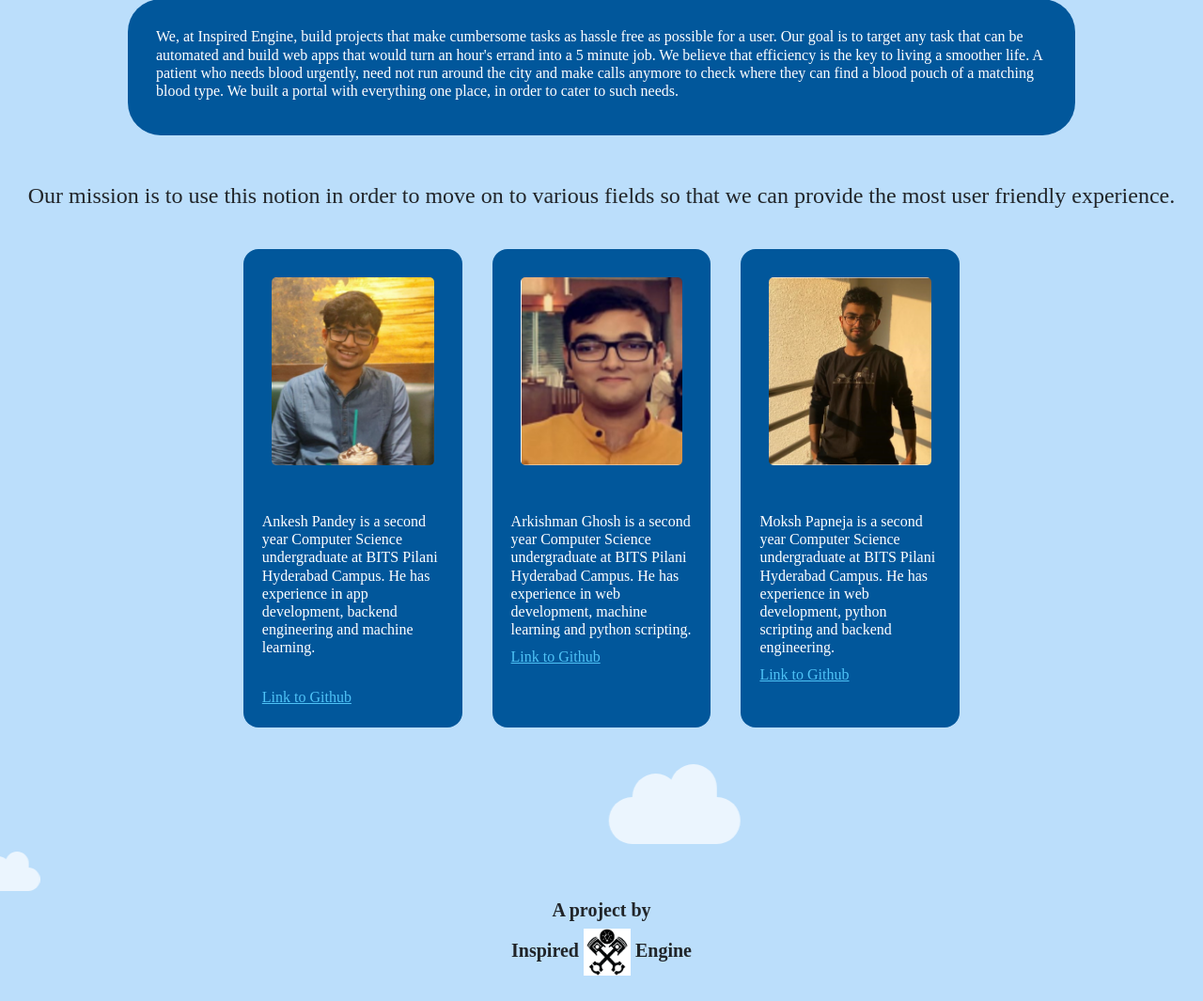
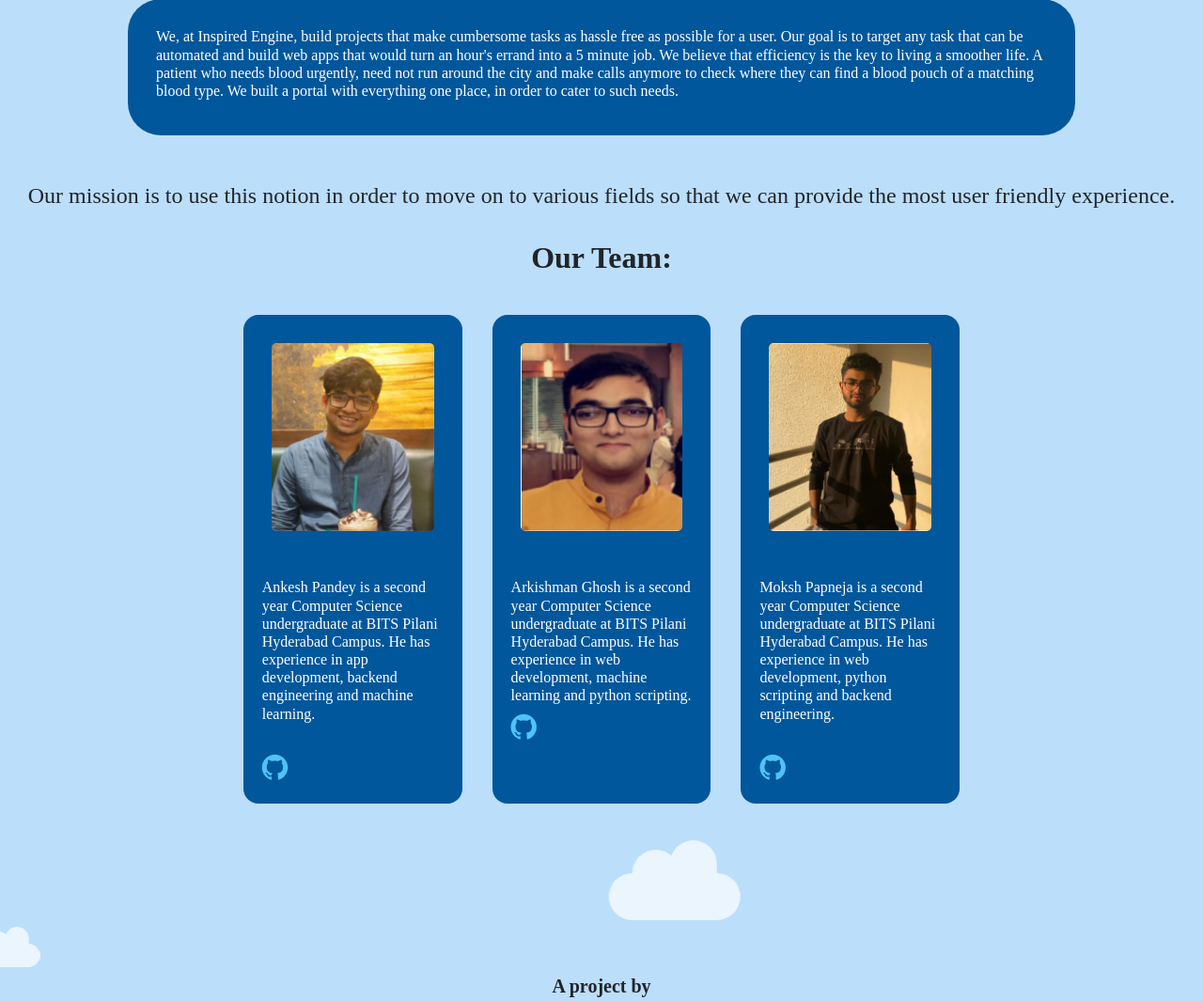
Before and after one commit to ArkiGhosh/blood-donation-connectivity, a Django app: page /about in a window 1280 px wide. Shown: the part 629-1694 px from the top of the page at 94% size. Before the commit the page ends 1667 px from the top, so only its background shows below. Run offline with Django 4.2, Linux system fonts and the light colour scheme.

Commit message:
completed about

```diff
--- a/templates/about.html
+++ b/templates/about.html
@@ -63,7 +63,9 @@
      in order to cater to such needs.
   </h6>
 </div>
-  <h4>Our mission is to use this notion in order to move on to various fields so that we can provide the most user friendly experience.</h4>
+  <h4>Our mission is to use this notion in order to move on to various fields so that we can provide the most user friendly experience.</h4><br>
+  <h2><b>Our Team:</b></h2>
+
 </div>
 
 <div class="container my-4 px-0" >
@@ -81,7 +83,7 @@
             <div style = "padding:20px">
              <h6 >Ankesh Pandey is a second year Computer Science undergraduate at BITS Pilani Hyderabad Campus. He has experience in app development, backend engineering and machine learning.</h6>
              <br>
-             <a href = "https://github.com/gibsonjackson" style = "color:#4FC3F7">Link to Github</a>
+             <a href = "https://github.com/gibsonjackson" style = "color:#4FC3F7"><i class="fa fa-github fa-2x" aria-hidden="true"></i></a>
             </div>
       </div>
       <div class="col-3 mx-3 px-0"
@@ -97,7 +99,7 @@
             <img src="/static/arkipfp.png" height = "260px" width = "50px !important" class="card-img-top" alt="..." style = "padding:30px;border-radius:35px;">
             <div style = "padding:20px">
             <h6 >Arkishman Ghosh is a second year Computer Science undergraduate at BITS Pilani Hyderabad Campus. He has experience in web development, machine learning and python scripting.</h6>
-            <a href = "https://github.com/ArkiGhosh" style = "color:#4FC3F7">Link to Github</a>
+            <a href = "https://github.com/ArkiGhosh" style = "color:#4FC3F7"><i class="fa fa-github fa-2x" aria-hidden="true"></i></a>
             </div>
       </div>
       <div class="col-3 mx-3 px-0"
@@ -112,7 +114,7 @@
             <img src="/static/mokshpfp.png" height = "260px" width = "50px !important" class="card-img-top" alt="..." style = "padding:30px;border-radius:35px;">
             <div style = "padding:20px">
             <h6 >Moksh Papneja is a second year Computer Science undergraduate at BITS Pilani Hyderabad Campus. He has experience in web development, python scripting and backend engineering.</h6>
-            <a href = "https://github.com/mokshpapneja" style = "color:#4FC3F7">Link to Github</a>
+            <br><a href = "https://github.com/mokshpapneja" style = "color:#4FC3F7"><i class="fa fa-github fa-2x" aria-hidden="true"></i></a>
             </div>
       </div>
   </div>
```
